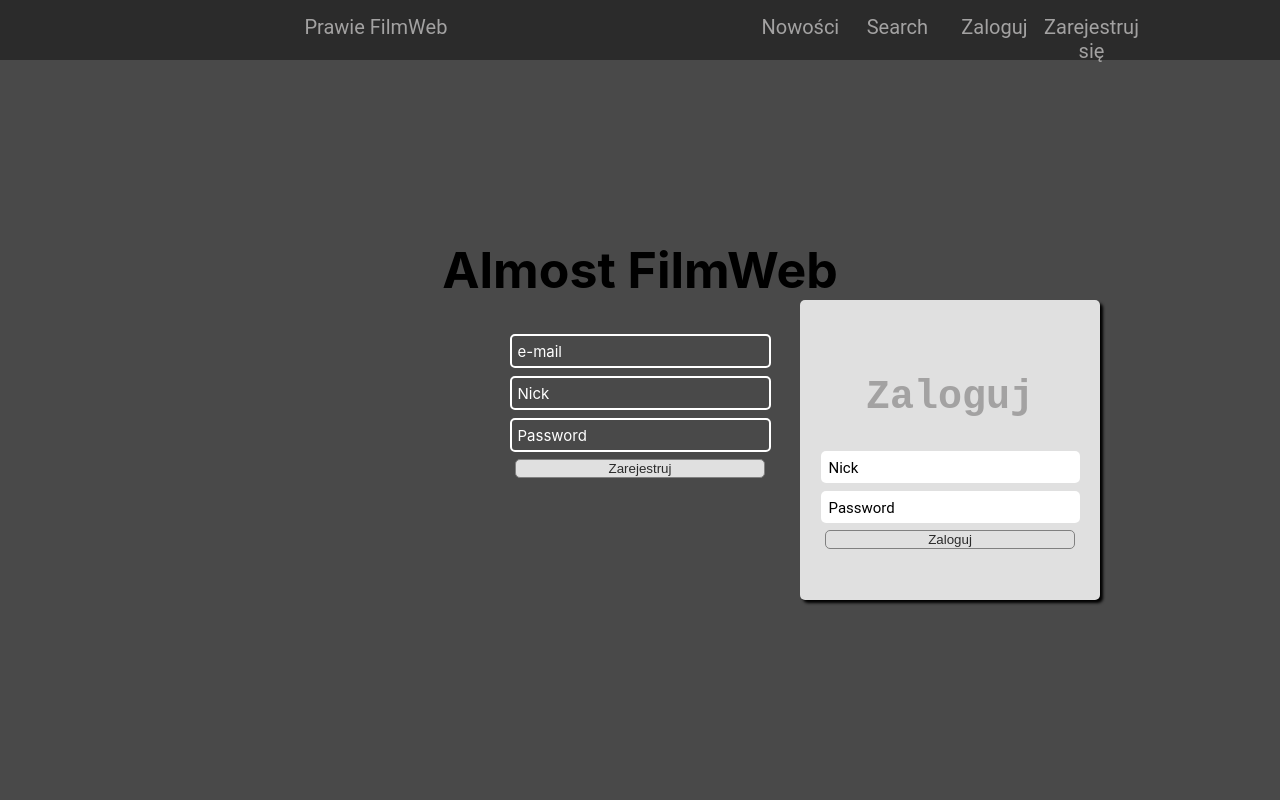
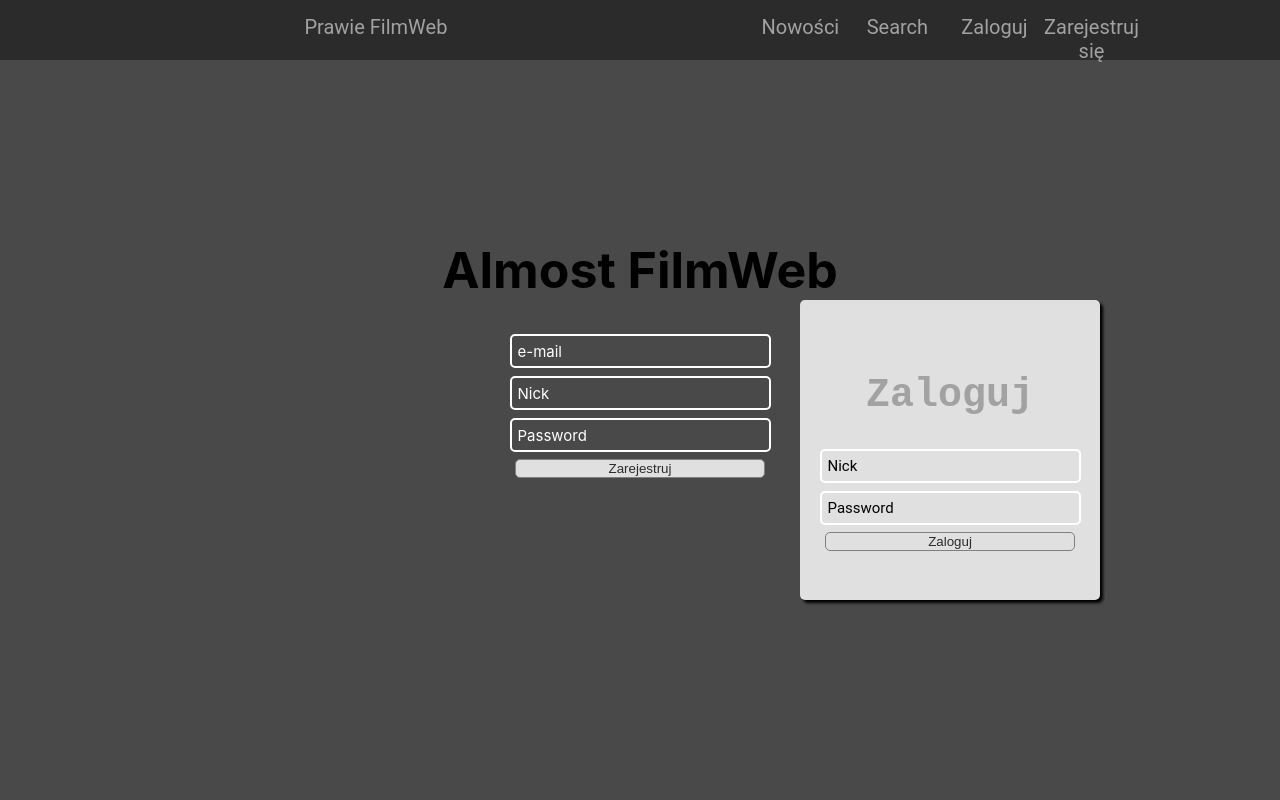
Before and after one commit to MIKE432/AlmostFilmweb, a React (Create React App) app: page /Register in a window 1280 px wide. Both pictures are taken after a click on the element "Zaloguj". Shown: the top 800 px of the page. Built offline with nearby package versions, Linux system fonts and the light colour scheme.

Commit message:
added login check

```diff
--- /dev/null
+++ b/src/AlmostFilmWeb/404Component/404Component.js
@@ -0,0 +1,9 @@
+import React from 'react';
+
+export const WrongRoute = () => {
+    return(
+        <div>
+            404 not found
+        </div>
+    )
+}
--- a/src/AlmostFilmWeb/AlmostFilmWeb.js
+++ b/src/AlmostFilmWeb/AlmostFilmWeb.js
@@ -7,6 +7,7 @@
 import Search from './Search/Search.js'
 import Details from './MovieDetails/MovieDetails.js'
 import Register from '../AlmostFilmWeb/Register/Register.js'
+import { WrongRoute } from '../AlmostFilmWeb/404Component/404Component'
 
 const AlmostFilmWeb = (props) =>
 <div>
@@ -17,7 +18,8 @@
         <Route exact path ="/" component={LandingPage} />
         <Route exact path = "/Search" component = {Search} />
         <Route path = "/movies/:id" component = {Details} />
-        <Route exact path = "/Register" component = {Register} />
+        <Route exact path = "/Register" component = {Register} /> \
+        <Route path='*' exact={true} component={WrongRoute} />
       </Switch>
       <Footer />
   </Router>
--- a/src/AlmostFilmWeb/Login/Login.js
+++ b/src/AlmostFilmWeb/Login/Login.js
@@ -3,9 +3,31 @@
 import LoginInput from './LoginInputs/LoginInputs'
 
 export default class Login extends React.Component {
-    state = {
-        name: '',
-        surname: '',
+
+    constructor() {
+        super();
+        this.nameRef = React.createRef();
+        this.passwordRef = React.createRef();
+    }
+
+    handleClick = (e) => {
+        e.preventDefault();
+
+        fetch(`http://localhost:9000/users/name=${this.nameRef.current.refInput.current.value}`)
+        .then(data => data.json())
+        .then(data => {
+            console.log(data[0].password)
+            if(data[0].password === this.passwordRef.current.refInput.current.value) {
+                console.log("access allowed")
+            }
+            else {
+                console.log("access denied")
+            }
+        })
+        .catch(
+            error => console.log("wrong nick")
+        )
+
     }
 
     render() {
@@ -13,9 +35,9 @@
             <div className = {Styles.Container}>
                 <div className = {Styles.Inputs}>
                     <h1>Zaloguj</h1>
-                    <LoginInput label = "Nick" name = "Nick" type = 'trxt'/>
-                    <LoginInput label = "Password" type = 'password' />
-                    <button>Zaloguj</button>
+                    <LoginInput ref = {this.nameRef} label = "Nick" name = "Nick" type = 'trxt'/>
+                    <LoginInput ref = {this.passwordRef} label = "Password" type = 'password' />
+                    <button onClick = {this.handleClick}>Zaloguj</button>
                 </div>
             </div>
         )
--- a/src/AlmostFilmWeb/Login/LoginInputs/LoginInputs.module.scss
+++ b/src/AlmostFilmWeb/Login/LoginInputs/LoginInputs.module.scss
@@ -1,3 +1,5 @@
+@import '../../../DefConsts.scss';
+
 .Container {
     position: relative;
     border: 1px solid transparent;
@@ -11,7 +13,7 @@
         color: black;
         pointer-events: none;
         transition: .5s ease-in-out;
-        background-color: white;
+        background-color: var(--content-background-color);
 
 
 
@@ -23,18 +25,15 @@
     }
 
     input {
-        border: 1px solid transparent;
+        border: 2px solid white;
         padding: 0 0 0 7px;
         width: 250px;
         text-align: left;
         height: 30px;
-        color: var(--content-text-color);
+        background-color: var(--content-background-color);
         border-radius: 5px;
         margin:3px;
         outline: none;
-
-
-
     }
 
     .InputOnFocus {
--- a/src/AlmostFilmWeb/Register/Register.module.scss
+++ b/src/AlmostFilmWeb/Register/Register.module.scss
@@ -25,12 +25,8 @@
         }
 
         input {
-            text-align: left;
+
             background-color: var(--background-main-color);
-            border: 2px solid white;
-            color: white;
-            font-weight: 100;
-
 
         }
 
```
Also changed, not shown: src/AlmostFilmWeb/404Component/404Component.module.scss (added).
